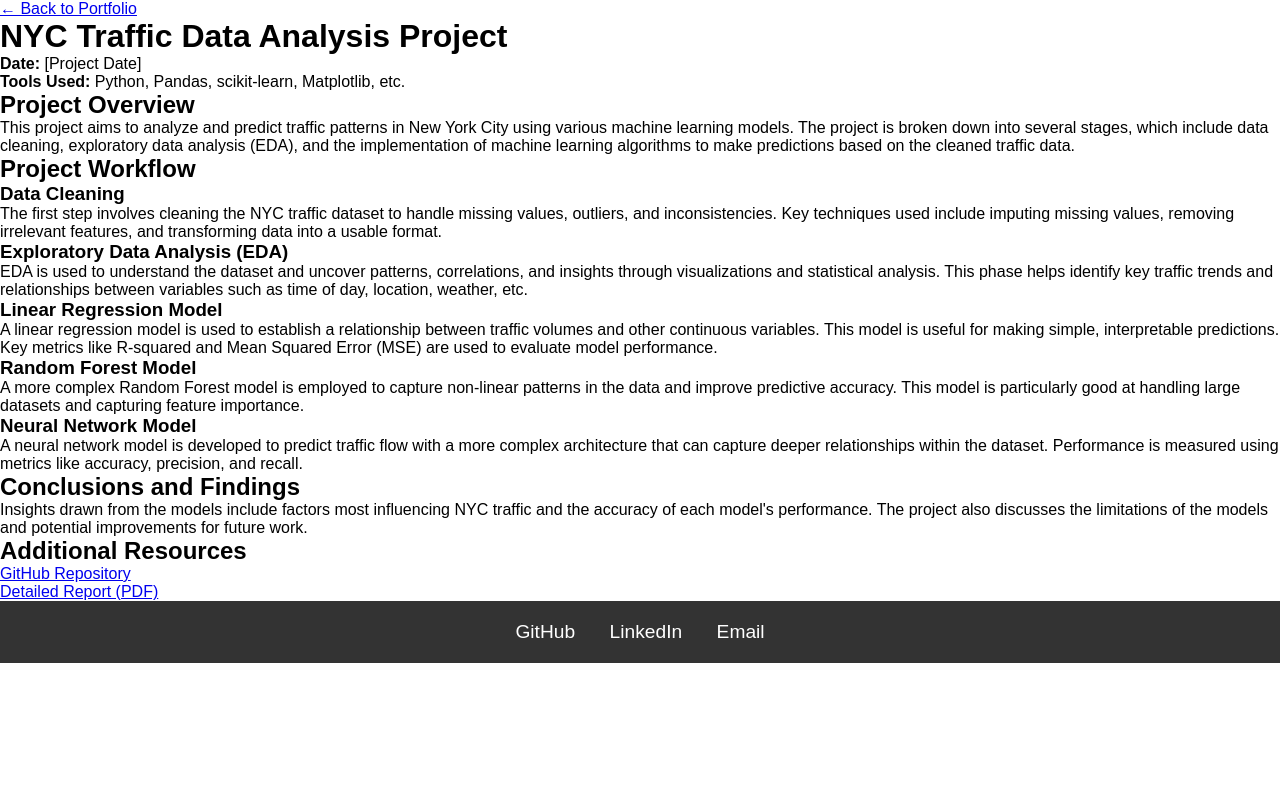
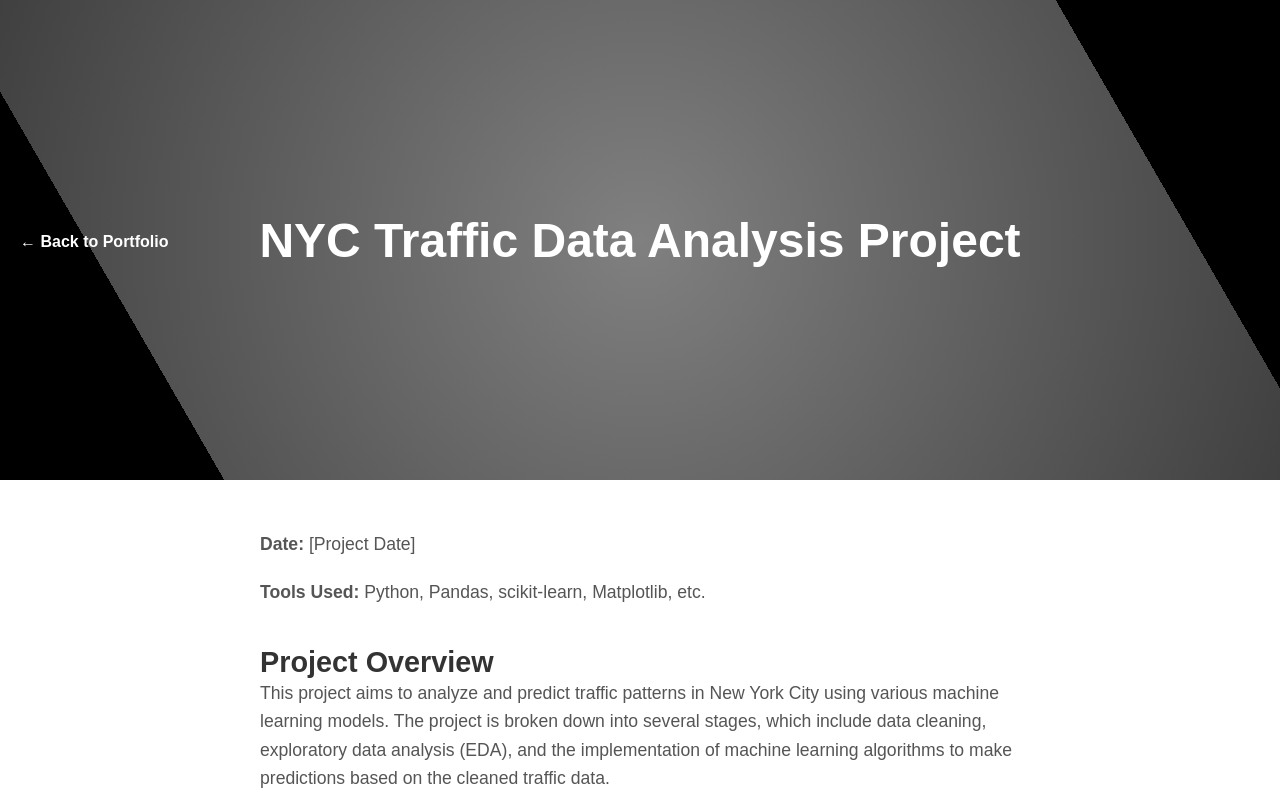
Before and after one commit to J-goroski/portfolio, a plain HTML site: page nyc-accident-ML-analysis.html in a window 1280 px wide. Shown: the top 800 px of the page. Drawn offline with Linux system fonts and the light colour scheme.

Commit message:
Adding NYC project / fix

```diff
--- a/nyc-accident-ML-analysis.html
+++ b/nyc-accident-ML-analysis.html
@@ -6,14 +6,18 @@
     <link rel="stylesheet" href="styles.css">
 </head>
 <body>
-    <!-- Navigation -->
-    <nav>
-        <a href="index.html">← Back to Portfolio</a>
-    </nav>
+    <!-- Header with interactive background and back button -->
+    <header>
+        <div class="overlay">
+            <!-- Back Button -->
+            <button onclick="window.location.href='index.html'" class="back-button">← Back to Portfolio</button>
+            <!-- Project Title -->
+            <h1>NYC Traffic Data Analysis Project</h1>
+        </div>
+    </header>
 
     <!-- Project Content -->
     <main class="project-detail">
-        <h1>NYC Traffic Data Analysis Project</h1>
         <p><strong>Date:</strong> [Project Date]</p>
         <p><strong>Tools Used:</strong> Python, Pandas, scikit-learn, Matplotlib, etc.</p>
 
@@ -34,7 +38,7 @@
             <p>
                 The first step involves cleaning the NYC traffic dataset to handle missing values, outliers, and inconsistencies. Key techniques used include imputing missing values, removing irrelevant features, and transforming data into a usable format.
             </p>
-            <!-- You can add an image here -->
+            <!-- Add an image here -->
             <!-- <img src="images/data-cleaning.png" alt="Data Cleaning Process"> -->
 
             <!-- Exploratory Data Analysis (EDA) -->
@@ -82,13 +86,13 @@
         <section>
             <h2>Additional Resources</h2>
             <ul>
-                <li><a href="https://github.com/yourusername/nyc-traffic-data-analysis" target="_blank">GitHub Repository</a></li>
+                <li><a href="https://github.com/J-goroski/nyc-traffic-data-analysis" target="_blank">GitHub Repository</a></li>
                 <li><a href="documents/nyc-traffic-data-report.pdf" target="_blank">Detailed Report (PDF)</a></li>
             </ul>
         </section>
     </main>
 
-    <!-- Footer -->
+    <!-- Footer with Social Links -->
     <footer>
         <div class="social-links">
             <a href="https://github.com/J-goroski" target="_blank">GitHub</a>
--- a/styles.css
+++ b/styles.css
@@ -49,6 +49,23 @@ header .overlay {
 header h1 {
     font-size: 3em;
     margin-bottom: 0.5em;
+}
+
+/* Back Button Styles */
+.back-button {
+    position: absolute;
+    top: 20px;
+    left: 20px;
+    background-color: transparent;
+    border: none;
+    color: white;
+    font-size: 1em;
+    cursor: pointer;
+    font-weight: bold;
+}
+
+.back-button:hover {
+    text-decoration: underline;
 }
 
 /* About Me Section */
@@ -145,6 +162,43 @@ header h1 {
     font-size: 1.1em;
 }
 
+/* Project Detail Styles */
+.project-detail {
+    max-width: 800px;
+    margin: 50px auto;
+    padding: 0 20px;
+}
+
+.project-detail h2 {
+    margin-top: 40px;
+    font-size: 1.8em;
+    color: #333;
+}
+
+.project-detail h3 {
+    margin-top: 30px;
+    font-size: 1.5em;
+    color: #555;
+}
+
+.project-detail p {
+    font-size: 1.1em;
+    line-height: 1.6;
+    color: #555;
+    margin-bottom: 20px;
+}
+
+.project-detail ul {
+    list-style-type: disc;
+    margin-left: 20px;
+}
+
+.project-detail img {
+    max-width: 100%;
+    height: auto;
+    margin: 20px 0;
+}
+
 /* Footer Styles */
 footer {
     background-color: #333;
```
Also changed, not shown: index.html (+2 -2 lines), images/NYC-Thumb.PNG (added), 1 other file.
